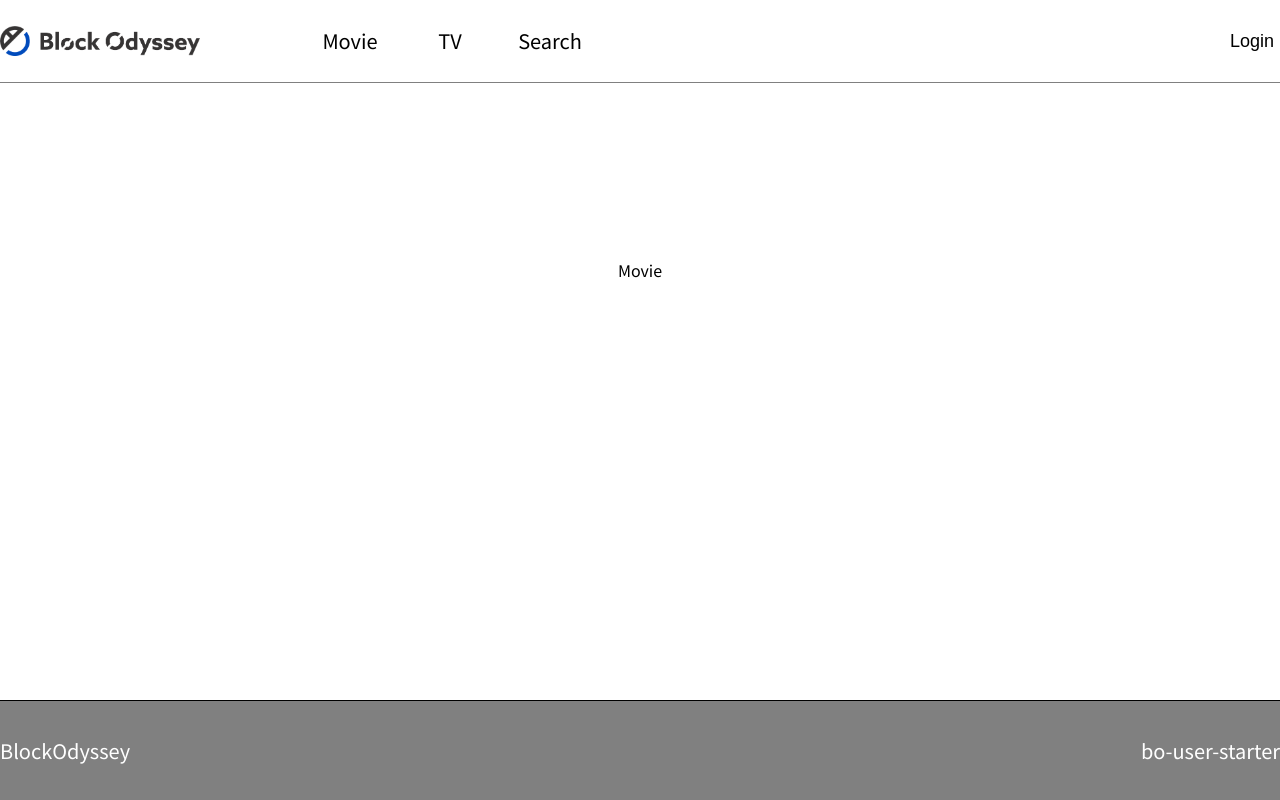
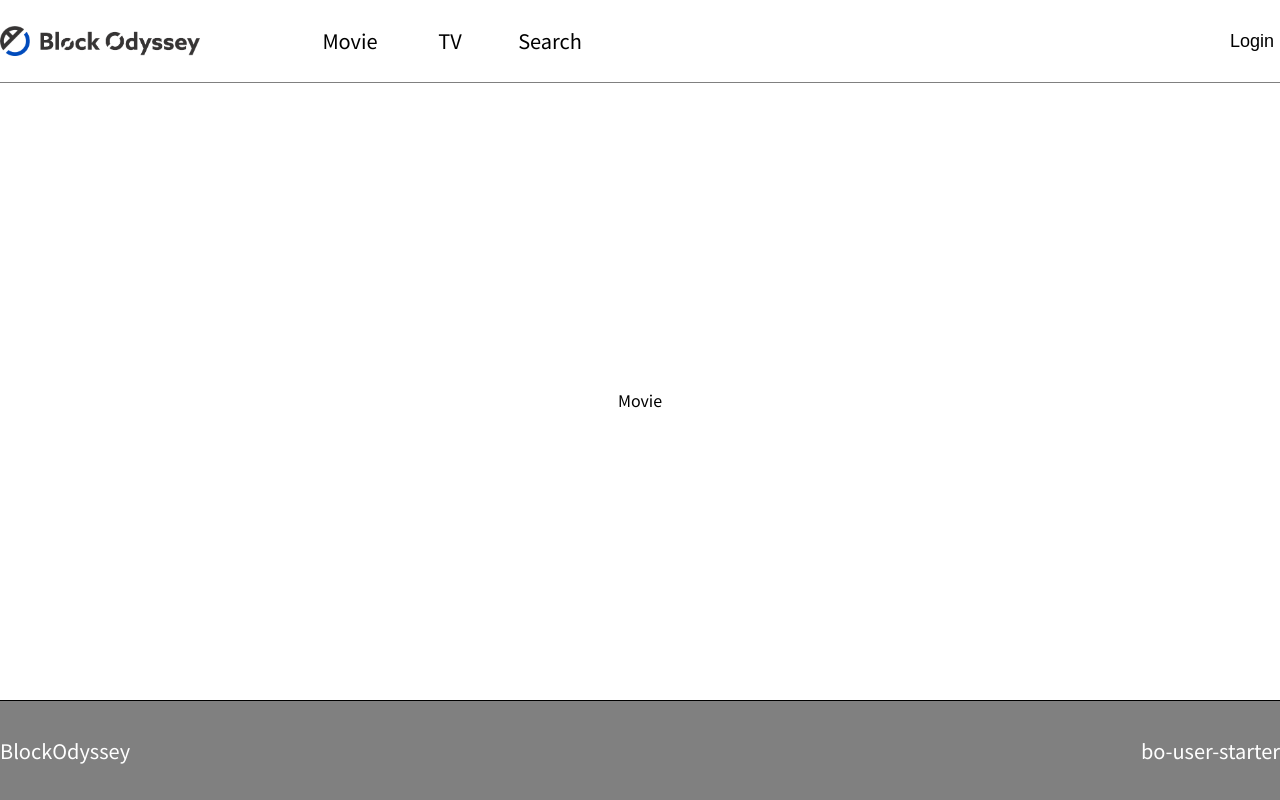
Before and after one commit to BlockOdyssey/bo-user-starter, a React (Create React App) app in the folder default/: page /movie in a window 1280 px wide. Built offline with nearby package versions, Linux system fonts and the light colour scheme; no server answers.

Commit message:
chore : 코드 정리

```diff
--- a/default/src/pages/404/index.js
+++ b/default/src/pages/404/index.js
@@ -1,11 +1,9 @@
 import 'pages/404/page404.scss';
 
-const Page404 = () => {
+export default function Page404() {
     return (
-        <div className="container">
+        <div className="page404-container">
             <h1>PAGE NOT FOUND</h1>
         </div>
     );
-};
-
-export default Page404;
+}
--- a/default/src/pages/404/page404.scss
+++ b/default/src/pages/404/page404.scss
@@ -1,6 +1,5 @@
-.container {
-    height: 100%;
-    display: flex;
-    justify-content: center;
-    align-items: center;
+@use '/src/styles/abstracts/mixins' as *;
+
+.page404-container {
+    @include base-container;
 }
--- a/default/src/pages/Movie/index.js
+++ b/default/src/pages/Movie/index.js
@@ -4,5 +4,5 @@ import 'pages/Movie/movie.scss';
 // 컴포넌트들 간의 layout을 설정하기 위한 css만 입력합니다.
 // 또한 api 요청의 경우 페이지의 상단에서 선언하고 자식 컴포넌트에 전달합니다.
 export default function Movie() {
-    return <div className="container">Movie</div>;
+    return <div className="movie-container">Movie</div>;
 }
--- a/default/src/pages/Movie/movie.scss
+++ b/default/src/pages/Movie/movie.scss
@@ -1,4 +1,5 @@
-.container {
-    height: 300px;
-    margin-top: 20px;
+@use '/src/styles/abstracts/mixins' as *;
+
+.movie-container {
+    @include base-container;
 }
--- a/default/src/styles/abstracts/_mixins.scss
+++ b/default/src/styles/abstracts/_mixins.scss
@@ -27,3 +27,10 @@
     justify-content: center;
     align-items: center;
 }
+
+@mixin base-container {
+    height: 100%;
+    display: flex;
+    justify-content: center;
+    align-items: center;
+}
```
Also changed, not shown: default/src/pages/Home/components/Movies/index.js (+4 -4 lines), default/src/pages/Home/index.js (+3 -4 lines).
